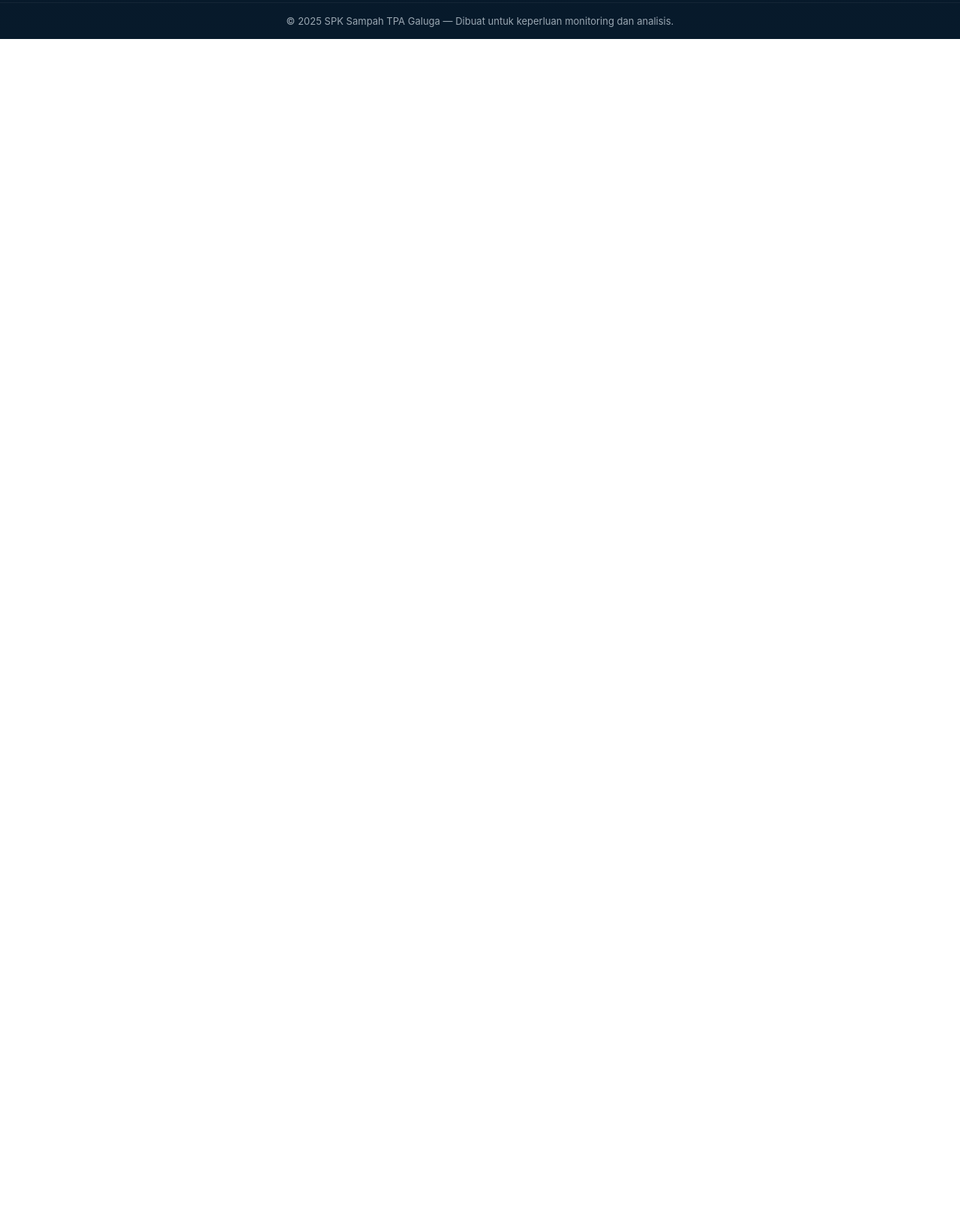
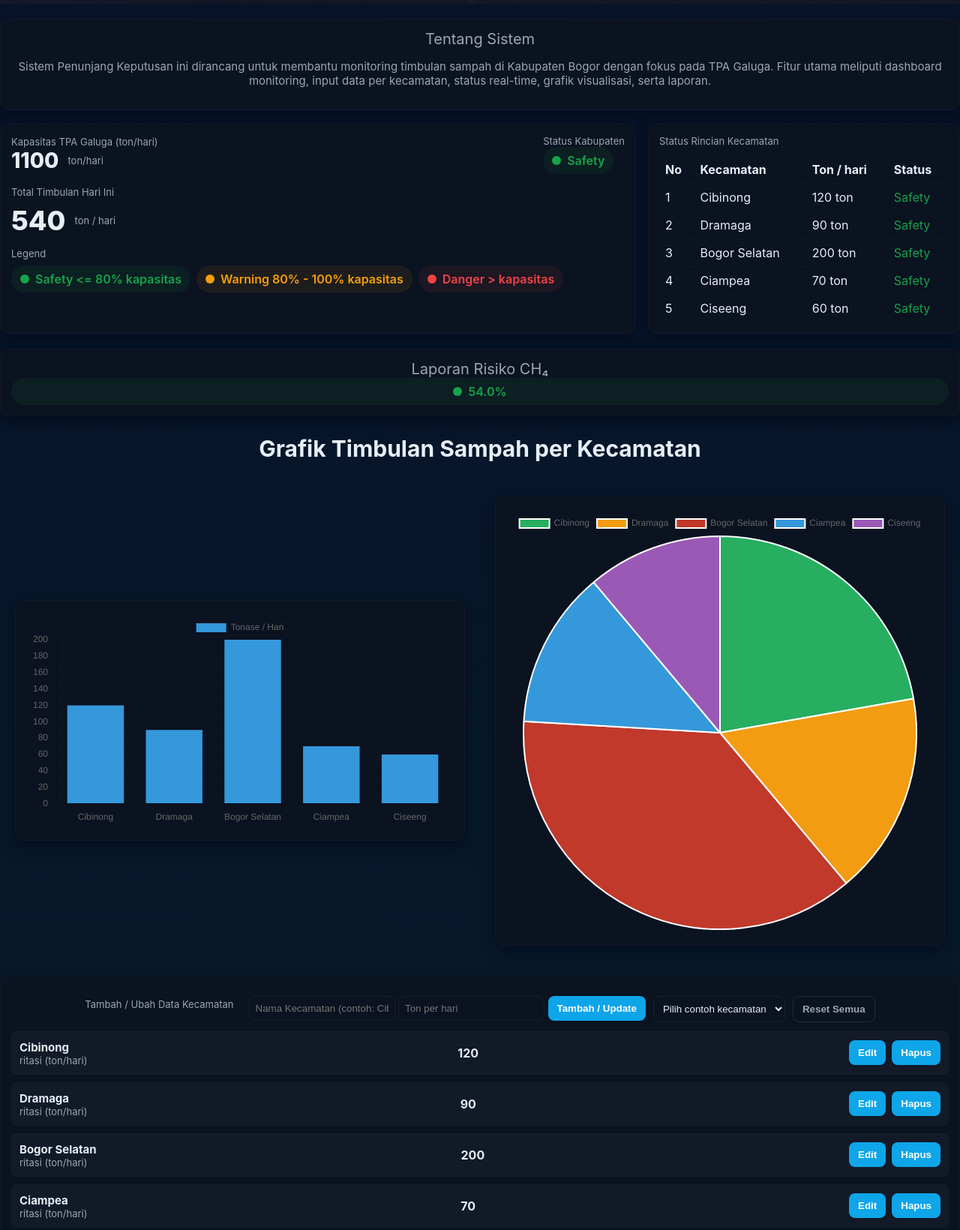
Before and after one commit to alr333/spk-sampah-galuga.github.io, a plain HTML site: page public/halaman_utama.html in a window 1280 px wide. Shown: the part 870-2510 px from the top of the page at 75% size. Before the commit the page ends 922 px from the top, so only its background shows below. Drawn offline with nearby package versions, Linux system fonts and the light colour scheme; sample sign-in values are in the browser's storage.

Commit message:
Update halaman_utama.html

```diff
--- a/public/halaman_utama.html
+++ b/public/halaman_utama.html
@@ -11,13 +11,18 @@
 <body>
   <!-- Navbar -->
   <nav>
-    <div class="nav-brand" href="#">SPK Sampah</div>
+    <div class="nav-brand">SPK Sampah</div>
     <div class="nav-links">
+      <a href="#dashboard">Dashboard</a>
+      <a href="#data">Data Kecamatan</a>
+      <a href="#laporan">Laporan</a>
+      <a href="#tentang">Tentang</a>
     </div>
-    <div class="nav-actions">
-      <button class="btn btn-outline" onclick="window.location.href='login.html'">Login</button>
-      <button class="btn btn-primary" onclick="window.location.href='register.html'">Register</button>
-    </div>
+    <nav class="navbar">
+      <main>
+        <!--<h2 id="welcomeMsg" style="font-size: 12px;"></h2>-->
+        <button onclick="logout()" style="font-size: 8px;">Logout</button>
+      </nav>
 </nav>
 
 <!-- Hero Section -->
@@ -28,9 +33,109 @@
       <h1>SPK Timbulan Sampah — TPA Galuga (Kab. Bogor)</h1>
       <p class="lead">Monitoring status timbulan sampah per kecamatan dan kapasitas TPA Galuga.</p>
     </div>
-      <a href="login.html" class="cta">login</a>
+    <a href="#data" class="cta">Cek Yukkk..</a>
     </main>
   </section>
+
+  <!-- Tentang Sistem -->
+  <section class="card" id="tentang" style="margin-top:20px">
+    <div style="display: flex;justify-content: center;align-items: center;">
+      <div class="small" style="font-size: 20px;">Tentang Sistem</div>
+    </div>
+    <div style="display: flex;justify-content: center;align-items: center;">
+      <p style="color:var(--muted);font-size: 15px;text-align:center">Sistem Penunjang Keputusan ini dirancang untuk membantu monitoring timbulan sampah di Kabupaten Bogor dengan fokus pada TPA Galuga. Fitur utama meliputi dashboard monitoring, input data per kecamatan, status real-time, grafik visualisasi, serta laporan.</p>
+    </div>
+  </section>
+
+  <!-- Dashboard Cards -->
+  <section class="grid">
+    <section class="card big">
+      <div style="display:flex;justify-content:space-between;align-items:center">
+        <div>
+          <div class="small">Kapasitas TPA Galuga (ton/hari)</div>
+          <div class="summary"><div class="value" id="capacityValue">1100</div><div class="small">ton/hari</div></div>
+        </div>
+        <div>
+          <div class="small">Status Kabupaten</div>
+          <div id="countyStatus" class="status-pill safety"><span class="dot" style="background:var(--green)"></span> Safety</div>
+        </div>
+      </div>
+
+      <div style="margin-top:16px">
+        <div class="small">Total Timbulan Hari Ini</div>
+        <div style="display:flex;align-items:center;gap:12px;margin-top:8px">
+          <div style="font-size:36px;font-weight:800" id="totalTon">0</div>
+          <div class="small">ton / hari</div>
+        </div>
+
+        <div style="margin-top:14px" class="small">Legend</div>
+        <div style="display:flex;gap:8px;margin-top:8px;flex-wrap:wrap">
+          <div class="status-pill safety"><span class="dot" style="background:var(--green)"></span> Safety &lt;= 80% kapasitas</div>
+          <div class="status-pill warning"><span class="dot" style="background:var(--orange)"></span> Warning 80% - 100% kapasitas</div>
+          <div class="status-pill danger"><span class="dot" style="background:var(--red)"></span> Danger &gt; kapasitas</div>
+        </div>
+      </div>
+    </section>
+
+    <section class="card">
+      <div class="small">Status Rincian Kecamatan</div>
+      <table>
+        <thead>
+          <tr><th>No</th><th>Kecamatan</th><th>Ton / hari</th><th>Status</th></tr>
+        </thead>
+        <tbody id="tableBody"></tbody>
+      </table>
+    </section>
+  </section>
+
+  <!-- Laporan Risiko CH4 -->
+  <section class="card" id="laporan" style="margin-top:20px">
+    <div style="display: flex;justify-content: center;align-items: center;">
+      <div class="small" style="font-size: 20px;">Laporan Risiko CH₄</div>
+    </div>
+    <div id="methanePercent" class="status-pill safety" style="display: flex;justify-content: center;align-items: center;">
+      <span class="dot" style="background:var(--green)"></span> 0%
+    </div>
+  </section>
+
+  <!-- Grafik -->
+  <section class="section" id="data">
+    <div style="display: flex;justify-content: center;align-items: center; font-size: 20px;">
+      <h2>Grafik Timbulan Sampah per Kecamatan</h2>
+    </div>
+    <div class="ukuran" style="display: flex;justify-content: center;align-items: center;">
+      <div class="chart-container">
+        <canvas id="barChart"></canvas>
+      </div>
+      <div class="chart-container">
+        <canvas id="pieChart"></canvas>
+      </div>
+    </div>
+  </section>
+
+  <!-- Form Tambah/Ubah Data -->
+  <section class="card" style="margin-top:20px">
+    <div style="display: flex;justify-content: center;align-items: center;">
+      <div class="small" style="margin-right: 20px;">Tambah / Ubah Data Kecamatan</div>
+      <div class="controls">
+        <form id="formData">
+          <input id="kName" type="text" placeholder="Nama Kecamatan (contoh: Cibinong)" />
+          <input id="kTon" type="number" placeholder="Ton per hari" min="0" />
+          <button id="addBtn">Tambah / Update</button>
+        </form>
+        <select id="presetSel">
+          <option value="">Pilih contoh kecamatan</option>
+          <option value='{"name":"Cibinong","ton":120}'>Cibinong - 120</option>
+          <option value='{"name":"Dramaga","ton":90}'>Dramaga - 90</option>
+          <option value='{"name":"Bogor Selatan","ton":200}'>Bogor Selatan - 200</option>
+        </select>
+        <button id="resetBtn" class="btn-outline">Reset Semua</button>
+      </div>
+    </div>
+    <div class="kecamatan-list" id="kList"></div>
+  </section>
+
+
 
   <!-- Footer -->
   <footer>
@@ -39,5 +144,23 @@
 
   <!-- Script -->
   <script src="script.js"></script>
+  <script>
+    // Cek login status
+    const loggedIn = JSON.parse(localStorage.getItem("loggedInUser"));
+    if(!loggedIn){
+      alert("Harap login terlebih dahulu ❌");
+      window.location.href = "login.html";
+    } else {
+      document.getElementById("welcomeMsg").textContent =
+        "Halo, " + loggedIn.username + " 👋 Selamat datang di Dashboard SPK Sampah 🚀";
+    }
+
+    // Fungsi logout
+    function logout(){
+      localStorage.removeItem("loggedInUser");
+      alert("Anda telah logout ✅");
+      window.location.href = "login.html";
+    }
+  </script>
 </body>
 </html>
```
Lines whose indentation alone changed are shown as unchanged.
